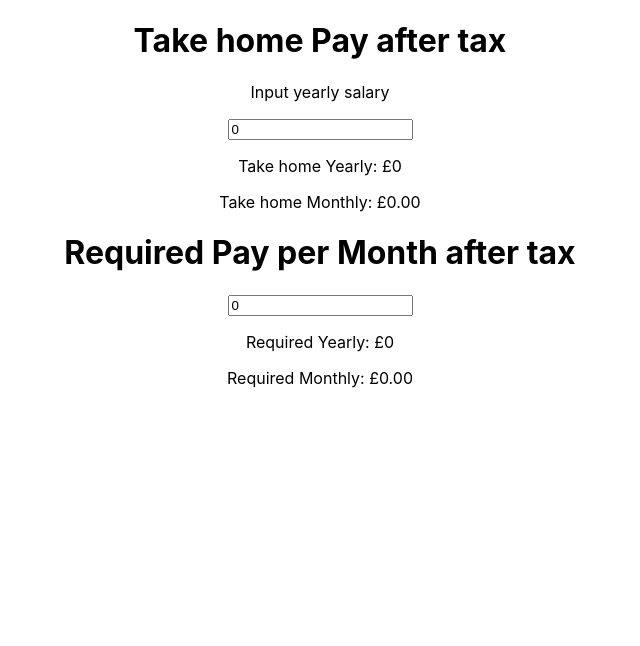
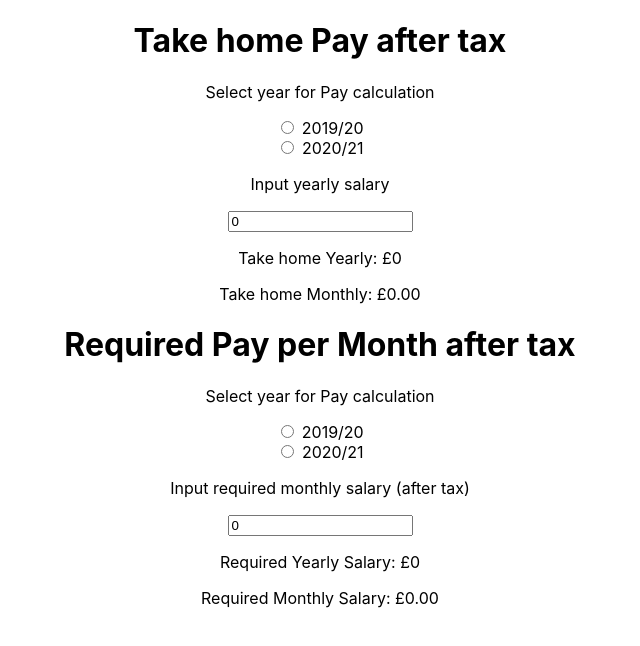
Before and after one commit to dwandrew/tax-calculator, a React (Create React App) app: page / in a window 1280 px wide. Shown: the top 646 px of the page, without its empty margins (320-960 px from the left). Built offline with nearby package versions, Linux system fonts and the light colour scheme.

Commit message:
added radio buttons for changing year

```diff
--- a/src/App.css
+++ b/src/App.css
@@ -1,3 +1,7 @@
 .App {
   text-align: center;
 }
+
+table{
+  margin: auto
+}
--- a/src/App.js
+++ b/src/App.js
@@ -7,6 +7,8 @@ class App extends Component {
   state = {
     takeHome: 0,
     takeHomeCalc:0,
+    takeHomeYear: '19/20',
+    requiredYear:'19/20',
     requiredTakeHome: 0,
     requiredTakeHomeCalc: 0,
     rates: {"basic_rate": 0.2, "higher_rate": 0.4, "additional_rate": 0.45 },
@@ -122,19 +124,36 @@ take_home_pay_yearly = (n, rates, thresholds, nat_insurance_hash) => {
     }
     return n
 }
+  takeHomeYear = (event) => {
+    let taxed = this.tax(this.state.takeHome, this.state.rates, this.state.thresholds, this.state.ni[event.target.value])
+    this.setState({
+      takeHomeYear: event.target.value,
+      takeHomeCalc: taxed
+    })
+    console.log(this.state)
+  }
 
   takeHomeChange = (event) => {
     let num = event.target.value
-    let taxed = this.tax(num, this.state.rates, this.state.thresholds, this.state.ni["19/20"])
+    let taxed = this.tax(num, this.state.rates, this.state.thresholds, this.state.ni[this.state.takeHomeYear])
     this.setState({
       takeHome: num,
       takeHomeCalc: taxed
     })
   }
 
+  requiredYear = (event) => {
+    let sum = this.take_home_pay_monthly(this.state.requiredTakeHome, this.state.rates, this.state.thresholds, this.state.ni[event.target.value])
+    this.setState({
+      requiredYear: event.target.value,
+      requiredTakeHomeCalc: sum,
+    })
+    console.log(this.state)
+  }
+
   requiredChange = (event) => {
     let num = event.target.value
-    let sum  = this.take_home_pay_monthly(num, this.state.rates, this.state.thresholds, this.state.ni["19/20"])
+    let sum  = this.take_home_pay_monthly(num, this.state.rates, this.state.thresholds, this.state.ni[this.state.requiredYear])
     this.setState({
       requiredTakeHome: num,
       requiredTakeHomeCalc: sum,
@@ -147,8 +166,8 @@ take_home_pay_yearly = (n, rates, thresholds, nat_insurance_hash) => {
 
   render() {return (
     <div className="App">
-      <TakeHome takeHome = {this.state.takeHome} takeHomeCalc={this.state.takeHomeCalc} takeHomeChange={this.takeHomeChange}/>
-      <RequiredPay requiredTakeHome = {this.state.requiredTakeHome} requiredTakeHomeCalc = {this.state.requiredTakeHomeCalc} requiredChange = {this.requiredChange}/>
+      <TakeHome setYear = {this.takeHomeYear} year = {this.state.takeHomeYear} takeHome = {this.state.takeHome} takeHomeCalc={this.state.takeHomeCalc} takeHomeChange={this.takeHomeChange}/>
+      <RequiredPay setYear = {this.requiredYear} year = {this.state.requiredYear} requiredTakeHome = {this.state.requiredTakeHome} requiredTakeHomeCalc = {this.state.requiredTakeHomeCalc} requiredChange = {this.requiredChange}/>
     </div>
   );
   }
--- a/src/Components/requiredPay/RequiredPay.js
+++ b/src/Components/requiredPay/RequiredPay.js
@@ -1,13 +1,20 @@
 import React from 'react';
 
 const RequiredPay = (props) => {
-    console.log(props)
     return (
         <div>
-            <h1>Required Pay per Month after tax</h1>
-            <input type = "number" onChange={props.requiredChange} value = {props.requiredTakeHome}/>
-            <p>Required Yearly: £{props.requiredTakeHomeCalc}</p>
-            <p>Required Monthly: £{(props.requiredTakeHomeCalc/12).toFixed(2)}</p>
+        <h1>Required Pay per Month after tax</h1>
+          <p>Select year for Pay calculation</p>
+            <div onChange={props.setYear}>
+                <input type="radio" value="19/20" name="requiredYear"  defaultchecked/> 2019/20
+                <br/>
+                <input type="radio" value="20/21" name="requiredYear"/> 2020/21
+            </div>
+
+            <p>Input required monthly salary (after tax)</p>
+            <input type = "number" onChange={props.requiredChange} value = {props.requiredTakeHome} title= "Insert required monthly pay"/>
+            <p>Required Yearly Salary: £{props.requiredTakeHomeCalc}</p>
+            <p>Required Monthly Salary: £{(props.requiredTakeHomeCalc/12).toFixed(2)}</p>
         </div>
 
     )
--- a/src/Components/takeHome/TakeHome.js
+++ b/src/Components/takeHome/TakeHome.js
@@ -1,10 +1,15 @@
 import React from 'react';
 
 const TakeHome = (props) => {
-    console.log(props)
     return (
         <div>
             <h1>Take home Pay after tax</h1>
+            <p>Select year for Pay calculation</p>
+            <div onChange={props.setYear}>
+                <input type="radio" value="19/20" name="takeHomeYear" defaultchecked/> 2019/20
+                <br/>
+                <input type="radio" value="20/21" name="takeHomeYear"/> 2020/21
+            </div>
             <p>Input yearly salary</p>
             <input type = "number" onChange={props.takeHomeChange} value = {props.takeHome} title= "Insert yearly pay"/>
             <p>Take home Yearly: £{props.takeHomeCalc}</p>
```
Also changed, not shown: 1 other file (tests, documents, lock files or other folders).
